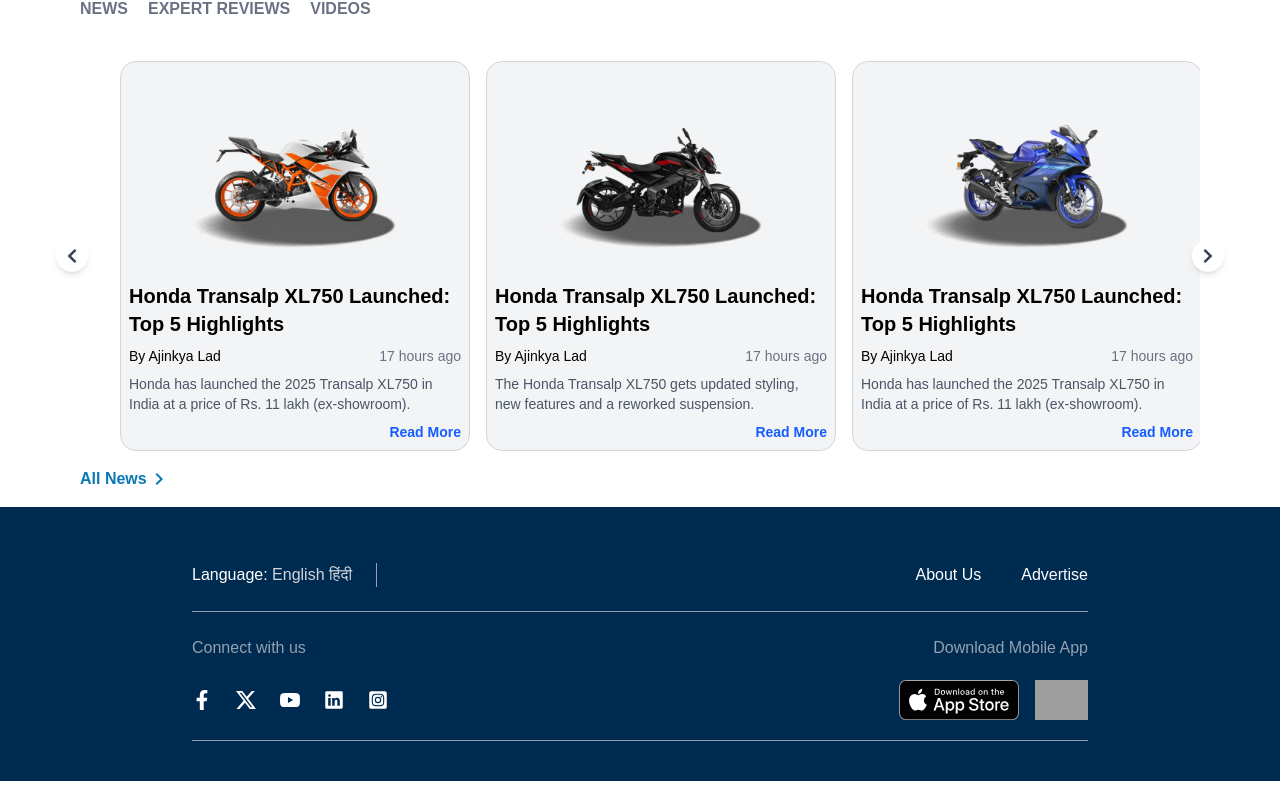
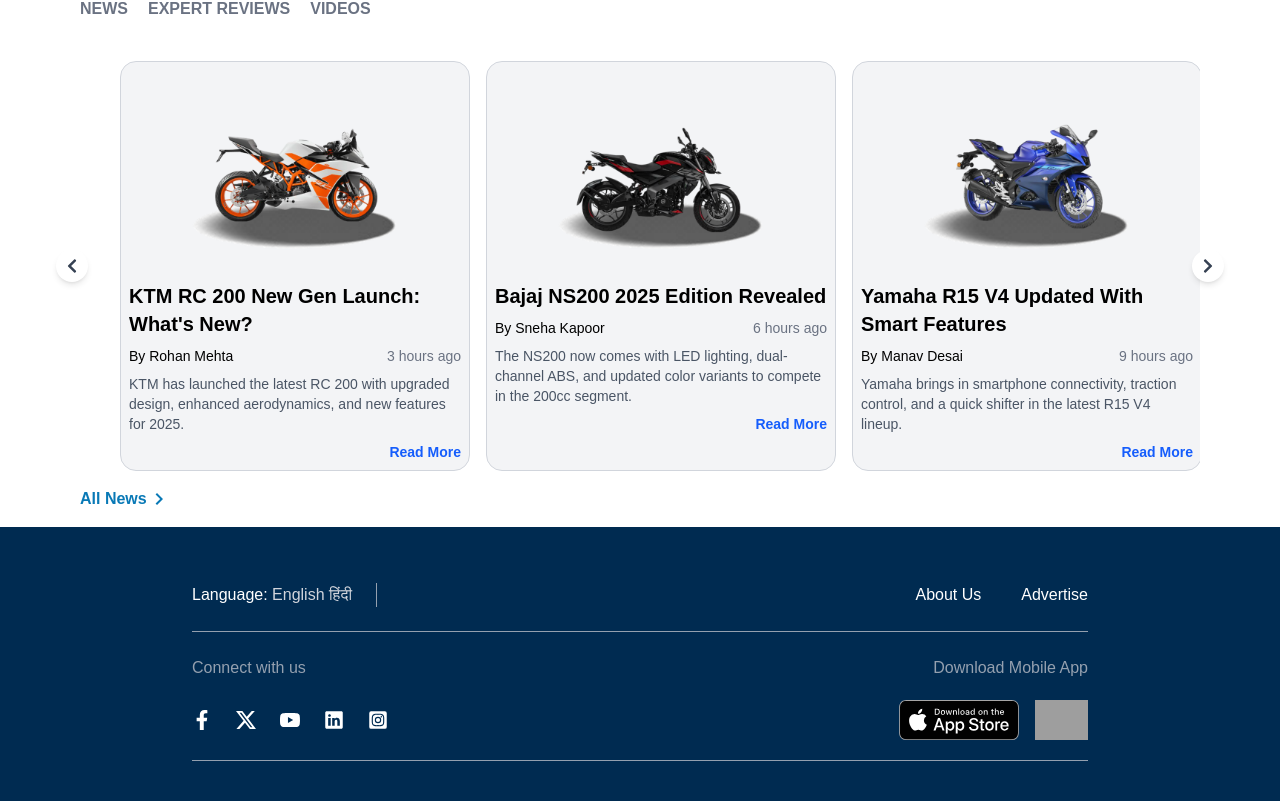
Before and after one commit to joshwaantony/THROTTLE_POINT, a Next.js app: page /home in a window 1280 px wide. Shown: the part 3182-3983 px from the top of the page. Built offline with nearby package versions, Linux system fonts and the light colour scheme; grey boxes are pictures that could not be loaded.

Commit message:
Section8 update

```diff
--- a/src/component/Section8/Extrareviews.js
+++ b/src/component/Section8/Extrareviews.js
@@ -1,112 +1,3 @@
-// "use client";
-// import React, { useRef } from "react";
-// import { FaChevronLeft, FaChevronRight } from "react-icons/fa";
-
-// function Extrareviews() {
-//   const scrollRef = useRef(null);
-
-//   const bikes = [
-//     {
-//       id: 1,
-//       name: "KTM RC 200",
-//       image: "/rc200.png",
-//       price: "₹ 2,00,000",
-//       location: "On-Road Price, Washim",
-//     },
-//     {
-//       id: 2,
-//       name: "Yamaha R15 V4",
-//       image: "/r15-v4.png",
-//       price: "₹ 1,82,000",
-//       location: "On-Road Price, Pune",
-//     },
-//     {
-//       id: 3,
-//       name: "Royal Enfield Classic 350",
-//       image: "/350.png",
-//       price: "₹ 2,25,000",
-//       location: "On-Road Price, Mumbai",
-//     },
-//     {
-//       id: 4,
-//       name: "Bajaj Pulsar NS200",
-//       image: "/NS200.png",
-//       price: "₹ 2,49,000",
-//       location: "On-Road Price, Nagpur",
-//     },
-//     {
-//       id: 5,
-//       name: "TVS Apache RR 310",
-//       image: "/RR310.png",
-//       price: "₹ 3,25,000",
-//       location: "On-Road Price, Nashik",
-//     },
-//   ];
-
-//   const scroll = (direction) => {
-//     if (scrollRef.current) {
-//       scrollRef.current.scrollBy({
-//         left: direction === "left" ? -400 : 400,
-//         behavior: "smooth",
-//       });
-//     }
-//   };
-
-//   return (
-//     <div className="relative mt-3">
-//       {/* Left Arrow */}
-//       <button
-//         onClick={() => scroll("left")}
-//         className="absolute -left-6 top-1/2 -translate-y-1/2 z-10 bg-white shadow-md p-2 rounded-full hover:bg-gray-200"
-//       >
-//         <FaChevronLeft className="text-gray-700"/>
-//       </button>
-
-//       {/* Scrollable Items */}
-//       <div
-//         ref={scrollRef}
-//         className="flex overflow-x-auto gap-4 scroll-smooth px-10"
-//       >
-//         {bikes.map((bike) => (
-//           <div
-//             key={bike.id}
-//             className="border border-gray-300 rounded-2xl min-w-[350px]  p-2 bg-gray-100"
-//           >
-//             <img
-//               src={bike.image}
-//               className=" drop-shadow-slate-950 rounded-2xl w-full h-[200px] object-cover hover:scale-125"
-//               alt={bike.name}
-//             />
-//             <div className="flex flex-col gap-2 mt-2">
-//               <h1 className="text-black font-semibold text-xl">{bike.name}</h1>
-//               <p className="text-gray-400">
-//                 <span className="font-bold text-black">{bike.price}</span> Onwards
-//               </p>
-//               <p className="text-black text-sm">{bike.location}</p>
-//               <button className="text-green-700 border border-green-700 rounded-xl p-2 w-[160px] text-xs">
-//                 Check On-Road Price
-//               </button>
-//             </div>
-//           </div>
-//         ))}
-//       </div>
-
-//       {/* Right Arrow */}
-//       <button
-//         onClick={() => scroll("right")}
-//         className="absolute -right-6 top-1/2 -translate-y-1/2 z-10 bg-white shadow-md p-2 rounded-full hover:bg-gray-200"
-//       >
-//         <FaChevronRight className="text-gray-700" />
-//       </button>
-//     </div>
-//   );
-// }
-
-// export default Extrareviews;
-
-
-
-
 
 
 
@@ -121,39 +12,39 @@
   const bikes = [
      {
     id: 1,
-      image: "/rc200.png", // make sure this image exists in /public/news/
-      title: "Honda Transalp XL750 Launched: Top 5 Highlights",
-      author: " By Ajinkya Lad",
-      time: "17 hours ago",
+    image: "/duke-200.png",
+    title: "KTM Duke 200 2025 Edition Launched",
+    author: "By Rahul Sharma",
+    time: "2 hours ago",
     description:
-        "Honda has launched the 2025 Transalp XL750 in India at a price of Rs. 11 lakh (ex-showroom).",
+      "KTM has unveiled the 2025 Duke 200 with a brand-new color scheme and improved suspension.",
   },
   {
     id: 2,
-      image: "/NS200.png",
-      title: "Honda Transalp XL750 Launched: Top 5 Highlights",
-      author: " By Ajinkya Lad",
-      time: "17 hours ago",
+    image: "/Hornet-2.0.png",
+    title: "Honda Hornet 2.0 Gets Cosmetic Upgrade",
+    author: "By Sneha Verma",
+    time: "4 hours ago",
     description:
-        "The Honda Transalp XL750 gets updated styling, new features and a reworked suspension.",
+      "The 2025 Honda Hornet 2.0 now features new graphics, LED headlamp and a fully digital console.",
   },
   {
     id: 3,
-      image: "r15-v4.png", // make sure this image exists in /public/news/
-      title: "Honda Transalp XL750 Launched: Top 5 Highlights",
-      author: " By Ajinkya Lad",
-      time: "17 hours ago",
+    image: "/SP125.png",
+    title: "Honda SP125: BS6 Phase 2 Model Arrives",
+    author: "By Karthik Iyer",
+    time: "8 hours ago",
     description:
-        "Honda has launched the 2025 Transalp XL750 in India at a price of Rs. 11 lakh (ex-showroom).",
+      "Honda has launched the BS6 Phase 2 compliant SP125, promising better efficiency and performance.",
   },
   {
     id: 4,
-      image: "/RR310.png",
-      title: "Honda Transalp XL750 Launched: Top 5 Highlights",
-      author: " By Ajinkya Lad",
-      time: "17 hours ago",
+    image: "/Xtreme-160R.png",
+    title: "Hero Xtreme 160R Stealth Edition Unveiled",
+    author: "By Priya Menon",
+    time: "11 hours ago",
     description:
-        "The Honda Transalp XL750 gets updated styling, new features and a reworked suspension.",
+      "Hero MotoCorp introduces the Xtreme 160R Stealth Edition with matte black finish and Bluetooth console.",
   },
     // Add more articles as needed
   ];
@@ -193,7 +84,7 @@
               alt={bike.title}
             />
             <div className="flex flex-col gap-2 mt-3">
-              <h1 className="text-black font-semibold text-[15px] sm:text-xl.  ">{bike.title}</h1>
+              <h1 className="text-black font-semibold text-[15px] sm:text-xl  ">{bike.title}</h1>
               <div className="flex justify-between text-sm text-gray-500">
                 <p>
                   <span className="text-black font-medium">{bike.author}</span>
--- a/src/component/Section8/News.js
+++ b/src/component/Section8/News.js
@@ -13,39 +13,39 @@
   const bikes = [
     {
     id: 1,
-      image: "/rc200.png", // make sure this image exists in /public/news/
-      title: "Honda Transalp XL750 Launched: Top 5 Highlights",
-      author: " By Ajinkya Lad",
-      time: "17 hours ago",
+    image: "/rc200.png",
+    title: "KTM RC 200 New Gen Launch: What's New?",
+    author: "By Rohan Mehta",
+    time: "3 hours ago",
     description:
-        "Honda has launched the 2025 Transalp XL750 in India at a price of Rs. 11 lakh (ex-showroom).",
+      "KTM has launched the latest RC 200 with upgraded design, enhanced aerodynamics, and new features for 2025.",
   },
   {
     id: 2,
     image: "/NS200.png",
-      title: "Honda Transalp XL750 Launched: Top 5 Highlights",
-      author: " By Ajinkya Lad",
-      time: "17 hours ago",
+    title: "Bajaj NS200 2025 Edition Revealed",
+    author: "By Sneha Kapoor",
+    time: "6 hours ago",
     description:
-        "The Honda Transalp XL750 gets updated styling, new features and a reworked suspension.",
+      "The NS200 now comes with LED lighting, dual-channel ABS, and updated color variants to compete in the 200cc segment.",
   },
   {
     id: 3,
-      image: "r15-v4.png", // make sure this image exists in /public/news/
-      title: "Honda Transalp XL750 Launched: Top 5 Highlights",
-      author: " By Ajinkya Lad",
-      time: "17 hours ago",
+    image: "r15-v4.png",
+    title: "Yamaha R15 V4 Updated With Smart Features",
+    author: "By Manav Desai",
+    time: "9 hours ago",
     description:
-        "Honda has launched the 2025 Transalp XL750 in India at a price of Rs. 11 lakh (ex-showroom).",
+      "Yamaha brings in smartphone connectivity, traction control, and a quick shifter in the latest R15 V4 lineup.",
   },
   {
     id: 4,
     image: "/RR310.png",
-      title: "Honda Transalp XL750 Launched: Top 5 Highlights",
-      author: " By Ajinkya Lad",
-      time: "17 hours ago",
+    title: "TVS Apache RR310 Race Kit Now Available",
+    author: "By Ananya Iyer",
+    time: "1 day ago",
     description:
-        "The Honda Transalp XL750 gets updated styling, new features and a reworked suspension.",
+      "TVS launches the Race Kit for RR310, offering adjustable suspension and new color schemes for track lovers.",
   },
     // Add more articles as needed
   ];
```
Also changed, not shown: src/component/Home/Section7.js (+0 -36 lines). Lines whose indentation alone changed are shown as unchanged.
